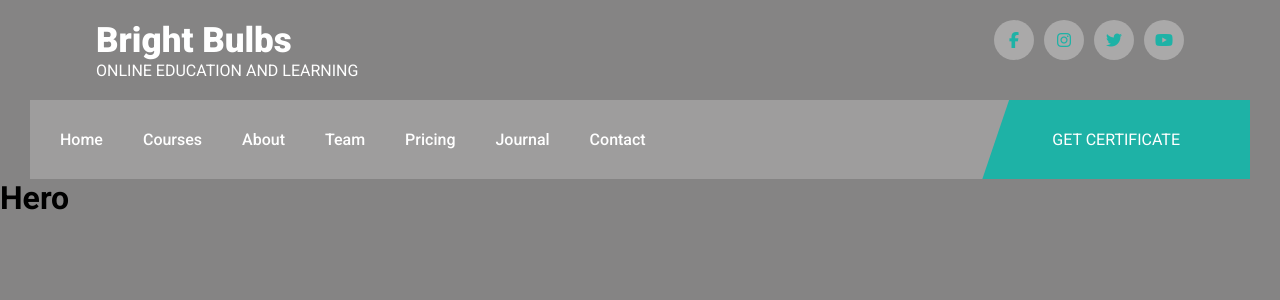
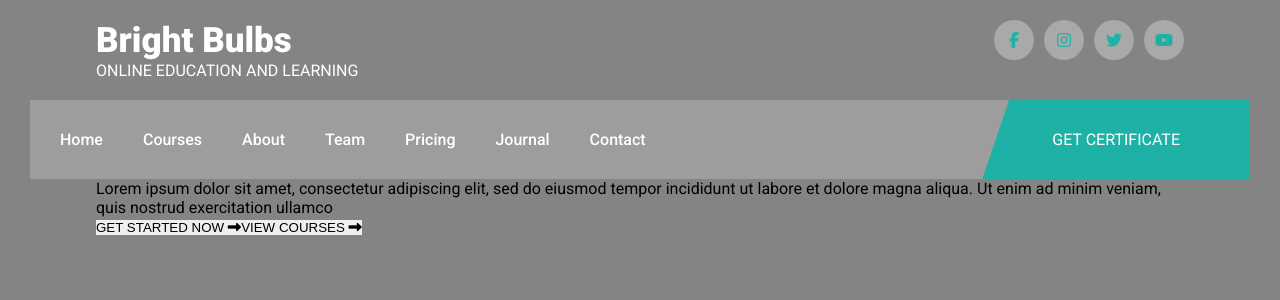
Before and after one commit to Nas1010/bright-bulbs, a React (Create React App) app: page / in a window 1280 px wide. Shown: the top 300 px of the page. Built offline with nearby package versions, Linux system fonts and the light colour scheme.

Commit message:
build basic hero section

```diff
--- a/src/components/home/hero/Hero.jsx
+++ b/src/components/home/hero/Hero.jsx
@@ -4,7 +4,23 @@ import './hero.css'
 const Hero = () => {
   return (
     <>
-     <h1>Hero</h1>
+          <section className="hero">
+          <div className="container">
+                  <div className="row">
+                      <p>Lorem ipsum dolor sit amet, consectetur adipiscing elit, sed do eiusmod tempor incididunt ut labore et dolore magna aliqua. Ut enim ad minim veniam, quis nostrud exercitation ullamco</p>
+                      <div className="button">
+                          <button className="primary-btn">
+                              GET STARTED NOW <i className="fa fa-long-arrow-alt-right"></i>
+                          </button>
+                          <button className="primary-btn">
+                              VIEW COURSES <i className="fa fa-long-arrow-alt-right"></i>
+                          </button>
+                      </div>
+                 </div>
+          </div>
+          </section>
+          <div className="margin"></div>
+
     </>
   )
 }
```
